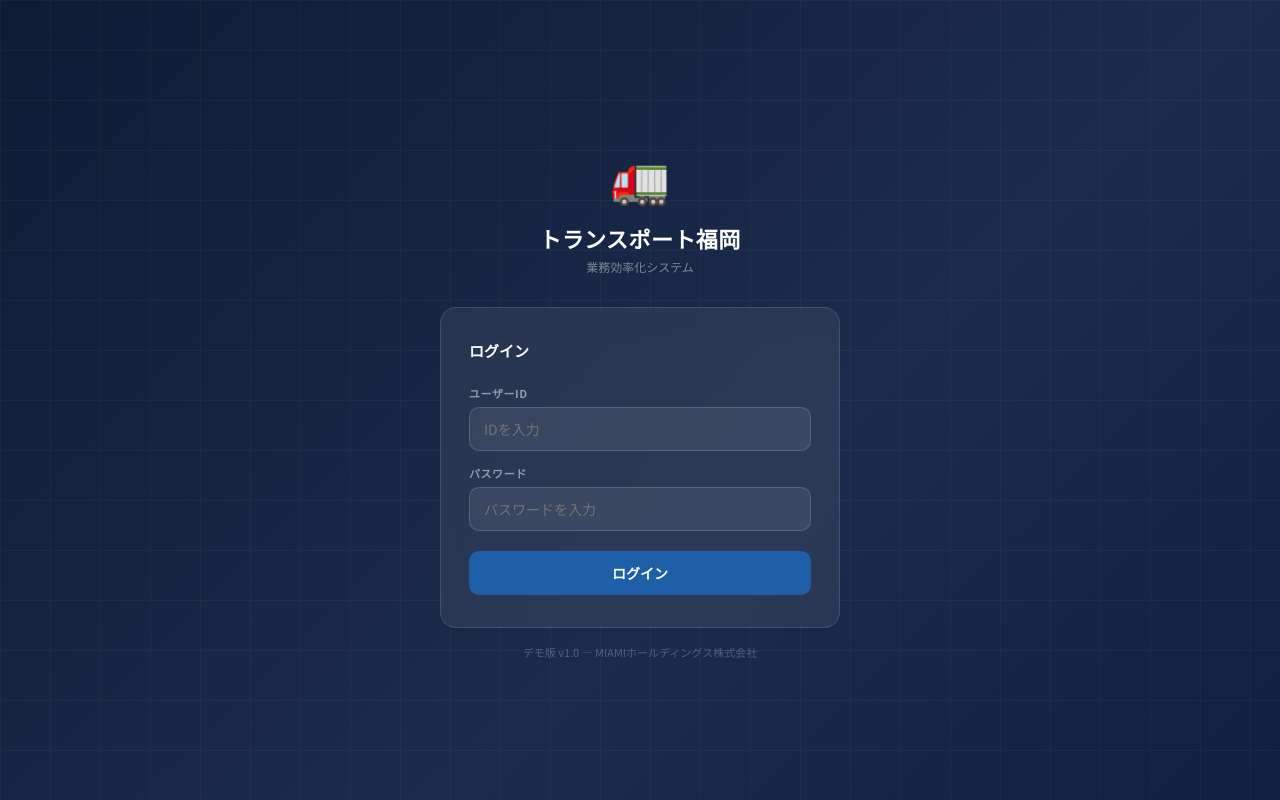
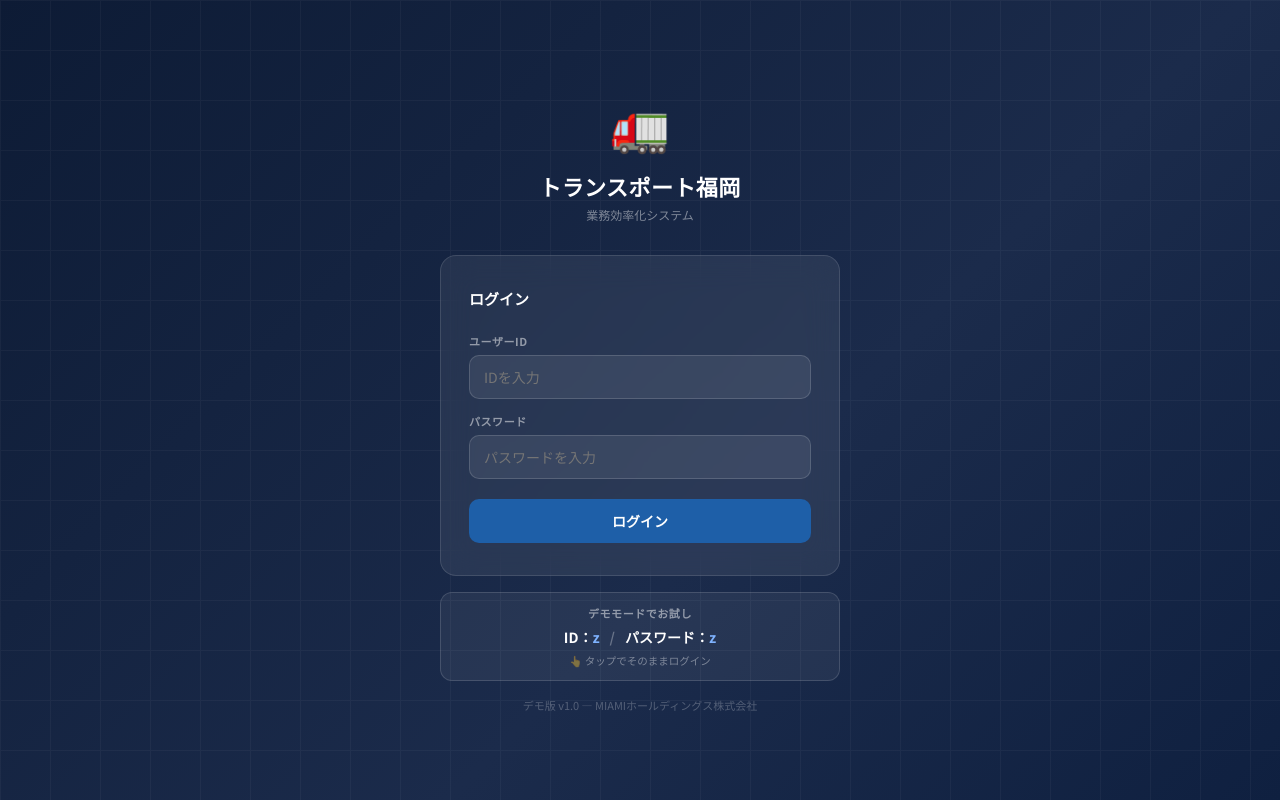
Before and after one commit to konishimasayuki/transportfukuoka, a React (Vite) app: page / in a window 1280 px wide. Built offline with nearby package versions, Linux system fonts and the light colour scheme; no server answers.

Commit message:
ログイン画面にデモモード案内（ID:z / パス:z・タップでログイン）を追加
Co-Authored-By: Claude Opus 4.8 <noreply@anthropic.com>
Claude-Session: https://claude.ai/code/session_01HcuJdGsHY3iPuW5QMjUY19

```diff
--- a/src/tabs/Login.jsx
+++ b/src/tabs/Login.jsx
@@ -106,6 +106,25 @@ export default function Login({ users, onLogin }) {
           </button>
         </div>
 
+        {/* デモモードのログイン情報（タップでそのままログイン） */}
+        <div
+          onClick={() => { if (users && users.z) onLogin(users.z) }}
+          role="button"
+          style={{
+            marginTop: 16, background: 'rgba(255,255,255,.06)',
+            border: '1px solid rgba(255,255,255,.14)', borderRadius: 12,
+            padding: '12px 16px', textAlign: 'center', cursor: 'pointer',
+          }}
+        >
+          <div style={{ fontSize: 11, fontWeight: 700, color: 'rgba(255,255,255,.5)', letterSpacing: '.05em', marginBottom: 6 }}>デモモードでお試し</div>
+          <div style={{ fontSize: 14, color: '#fff', fontWeight: 700 }}>
+            ID：<span style={{ color: '#7FB3FF' }}>z</span>
+            <span style={{ margin: '0 10px', color: 'rgba(255,255,255,.3)' }}>/</span>
+            パスワード：<span style={{ color: '#7FB3FF' }}>z</span>
+          </div>
+          <div style={{ fontSize: 10.5, color: 'rgba(255,255,255,.4)', marginTop: 6 }}>👆 タップでそのままログイン</div>
+        </div>
+
         <div style={{ textAlign: 'center', marginTop: 16, fontSize: 11, color: 'rgba(255,255,255,.25)' }}>
           デモ版 v1.0 — MIAMIホールディングス株式会社
         </div>
```
